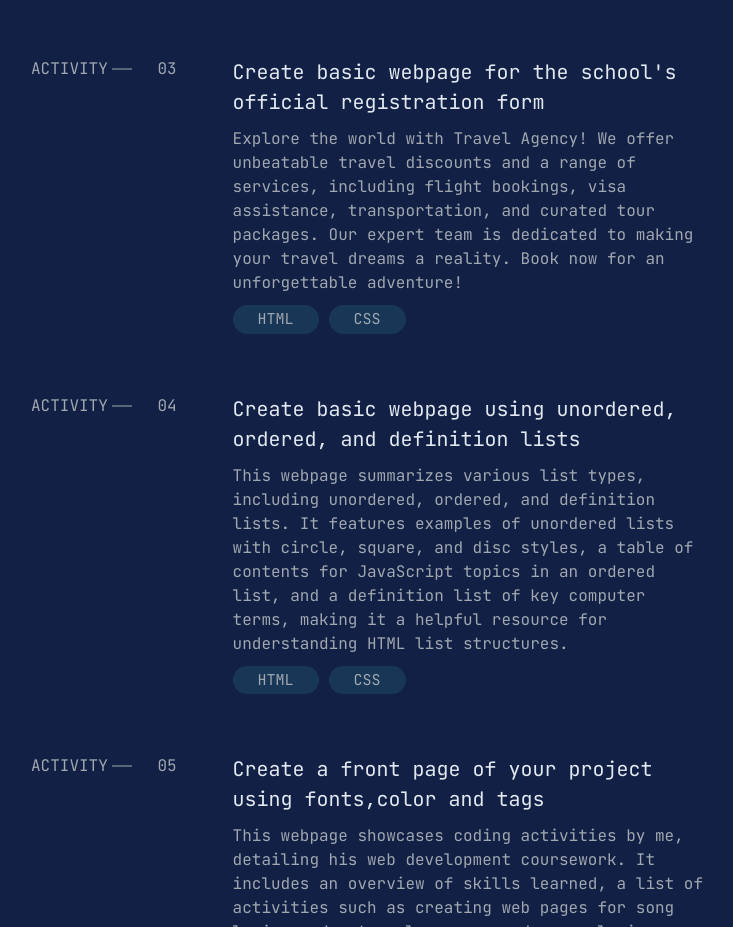
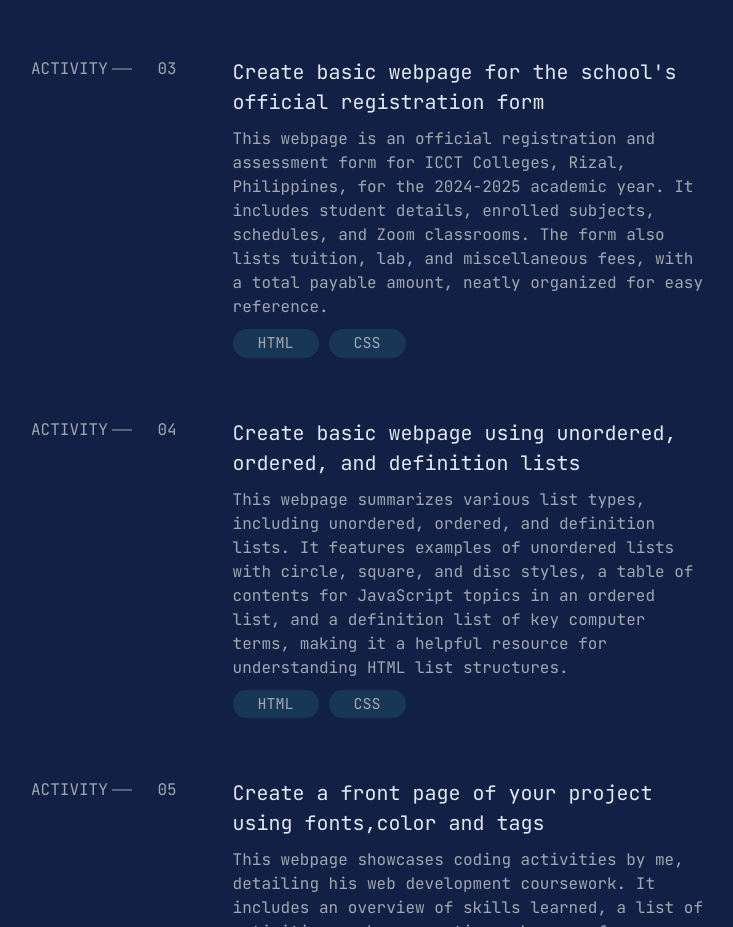
Before and after one commit to charliesumalag/FINAL_PROJECT_WS1, a plain HTML site: page index.html in a window 1280 px wide. Shown: the part 1420-2347 px from the top of the page, without its empty margins (517-1250 px from the left). Drawn offline with Linux system fonts and the light colour scheme.

Commit message:
Update index.html

```diff
--- a/index.html
+++ b/index.html
@@ -133,10 +133,7 @@
                         <div class="act-right">
                             <p class="act-main-title">Create basic webpage for the school's official registration form
                             </p>
-                            <p class="act-text">Explore the world with Travel Agency! We offer unbeatable travel
-                                discounts and a range of services, including flight bookings, visa assistance,
-                                transportation, and curated tour packages. Our expert team is dedicated to making your
-                                travel dreams a reality. Book now for an unforgettable adventure!</p>
+                            <p class="act-text">This webpage is an official registration and assessment form for ICCT Colleges, Rizal, Philippines, for the 2024-2025 academic year. It includes student details, enrolled subjects, schedules, and Zoom classrooms. The form also lists tuition, lab, and miscellaneous fees, with a total payable amount, neatly organized for easy reference.</p>
                             <ul class="stack-lists">
                                 <li class="stack-list">HTML</li>
                                 <li class="stack-list">CSS</li>
```
